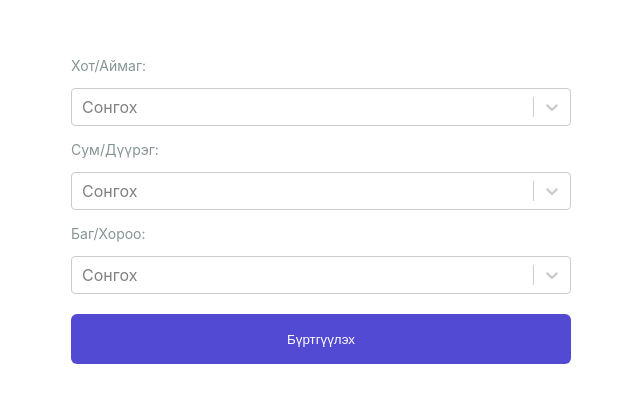
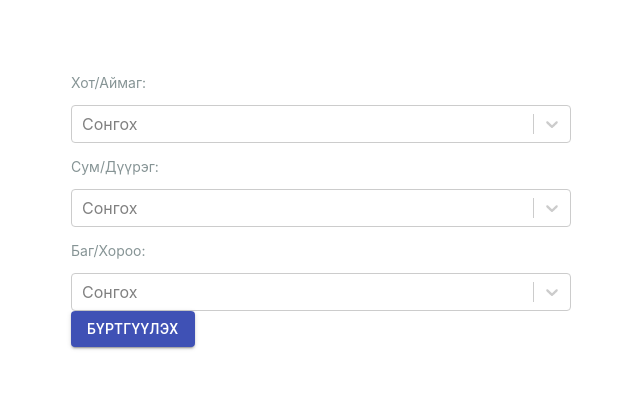
Before and after one commit to ulziibox/react-form-xyyp, a Next.js app: page / in a window 1280 px wide. Shown: the part 197-600 px from the top of the page, without its empty margins (319-959 px from the left). Built offline with nearby package versions, Linux system fonts and the light colour scheme.

Commit message:
added: material-ui, like a digital paper

```diff
--- a/package.json
+++ b/package.json
@@ -8,6 +8,7 @@
     "start": "next start"
   },
   "dependencies": {
+    "@material-ui/core": "^4.11.4",
     "axios": "^0.21.1",
     "next": "10.2.3",
     "react": "17.0.2",
--- a/pages/index.js
+++ b/pages/index.js
@@ -3,6 +3,7 @@
 import styles from "../styles/Home.module.css";
 import Select from "react-select";
 import address from "../data/address";
+import { Button } from "@material-ui/core";
 
 const SET_CITY = "city";
 const SET_DISTRICT = "district";
@@ -118,7 +119,9 @@
                 placeholder="Сонгох"
               />
             </label>
-            <button className={styles.registerBtn}>Бүртгүүлэх</button>
+            <Button variant="contained" color="primary">
+              Бүртгүүлэх
+            </Button>
           </form>
         </div>
       </main>
```
Also changed, not shown: 1 other file (tests, documents, lock files or other folders).
